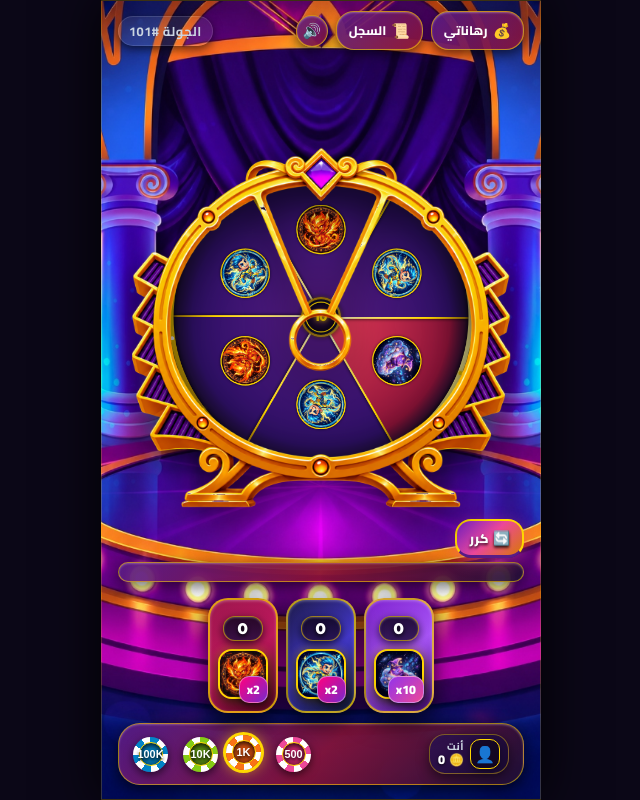
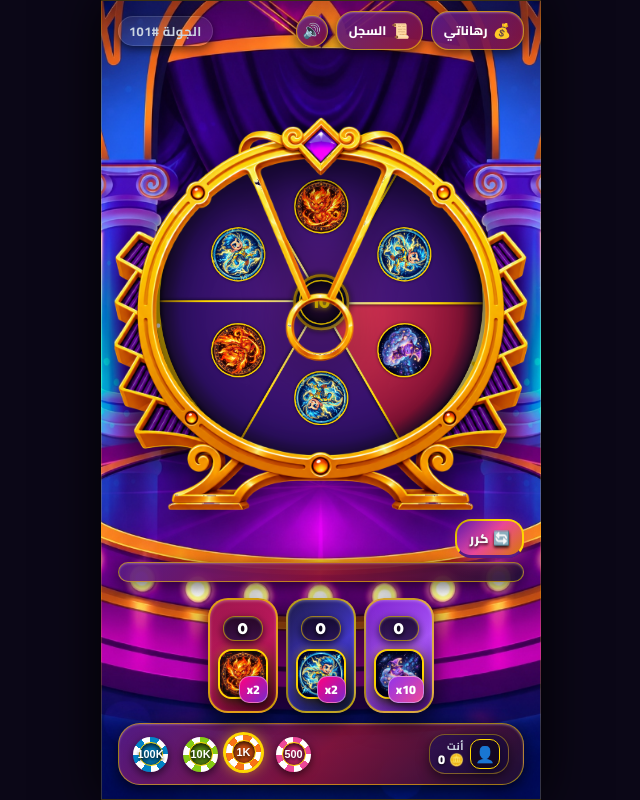
Before and after one commit to engyhamid860-lang/dream-game, a website: page public/index.html in a window 1280 px wide. Shown: the whole page, without its empty margins (319-959 px from the left). Drawn offline with nearby package versions, Linux system fonts and the light colour scheme; no server answers.

Commit message:
Enlarge wheel canvas and countdown circle to match frame base ring perfectly

```diff
--- a/public/app.js
+++ b/public/app.js
@@ -289,22 +289,22 @@ function initApp() {
     const displayTimer = (liveTimerVal !== null && liveTimerVal !== undefined) ? liveTimerVal : currentLiveTimer;
     const isWarning = displayTimer <= 3 && displayTimer > 0;
 
-    // Medallion Outer Bevel Ring
+    // Medallion Outer Bevel Ring (تكبير دائرة المركز لتملأ الدائرة الذهبية للصورة)
     wheelCtx.save();
     wheelCtx.beginPath();
-    wheelCtx.arc(centerX, centerY, 34, 0, Math.PI * 2);
+    wheelCtx.arc(centerX, centerY, 44, 0, Math.PI * 2);
     wheelCtx.fillStyle = '#1e1b4b';
     wheelCtx.fill();
     wheelCtx.strokeStyle = rimGrad;
-    wheelCtx.lineWidth = 4;
+    wheelCtx.lineWidth = 4.5;
     wheelCtx.shadowColor = '#000000';
-    wheelCtx.shadowBlur = 10;
+    wheelCtx.shadowBlur = 12;
     wheelCtx.stroke();
 
     // Inner Medallion Core Circle
     wheelCtx.beginPath();
-    wheelCtx.arc(centerX, centerY, 27, 0, Math.PI * 2);
-    const coreGrad = wheelCtx.createRadialGradient(centerX, centerY, 5, centerX, centerY, 27);
+    wheelCtx.arc(centerX, centerY, 36, 0, Math.PI * 2);
+    const coreGrad = wheelCtx.createRadialGradient(centerX, centerY, 5, centerX, centerY, 36);
     if (isWarning) {
       coreGrad.addColorStop(0, '#ef4444');
       coreGrad.addColorStop(1, '#7f1d1d');
@@ -315,7 +315,7 @@ function initApp() {
     wheelCtx.fillStyle = coreGrad;
     wheelCtx.fill();
     wheelCtx.strokeStyle = isWarning ? '#fca5a5' : '#ffd700';
-    wheelCtx.lineWidth = 2;
+    wheelCtx.lineWidth = 2.5;
     wheelCtx.stroke();
 
     // Timer / Symbol Text inside Medallion
@@ -324,16 +324,16 @@ function initApp() {
 
     if (displayTimer !== null && displayTimer !== undefined && displayTimer > 0) {
       const formatted = displayTimer < 10 ? `0${displayTimer}` : `${displayTimer}`;
-      wheelCtx.font = '900 21px Outfit, Cairo, sans-serif';
+      wheelCtx.font = '900 27px Outfit, Cairo, sans-serif';
       wheelCtx.fillStyle = isWarning ? '#ffffff' : '#ffd700';
       wheelCtx.shadowColor = isWarning ? '#ef4444' : '#ffd700';
-      wheelCtx.shadowBlur = 8;
+      wheelCtx.shadowBlur = 10;
       wheelCtx.fillText(formatted, centerX, centerY + 1);
     } else {
-      wheelCtx.font = '900 13px Cairo, sans-serif';
+      wheelCtx.font = '900 16px Cairo, sans-serif';
       wheelCtx.fillStyle = '#ffd700';
       wheelCtx.shadowColor = '#ffd700';
-      wheelCtx.shadowBlur = 6;
+      wheelCtx.shadowBlur = 8;
       wheelCtx.fillText('★ DL ★', centerX, centerY);
     }
     wheelCtx.restore();
--- a/public/style.css
+++ b/public/style.css
@@ -537,13 +537,13 @@ body {
 .wheel-wrapper {
   position: relative;
   z-index: 10;
-  width: min(320px, 78vw);
-  height: min(320px, 78vw);
+  width: min(350px, 82vw);
+  height: min(350px, 82vw);
   aspect-ratio: 1 / 1;
   display: flex;
   justify-content: center;
   align-items: center;
-  margin: 6px auto;
+  margin: 4px auto;
   overflow: visible;
 }
 
@@ -573,8 +573,8 @@ body {
   top: 44.3%;
   left: 50%;
   transform: translate(-50%, -50%);
-  width: 69.5%;
-  height: 69.5%;
+  width: 74%;
+  height: 74%;
   aspect-ratio: 1 / 1;
   border-radius: 50%;
   z-index: 10;
```
